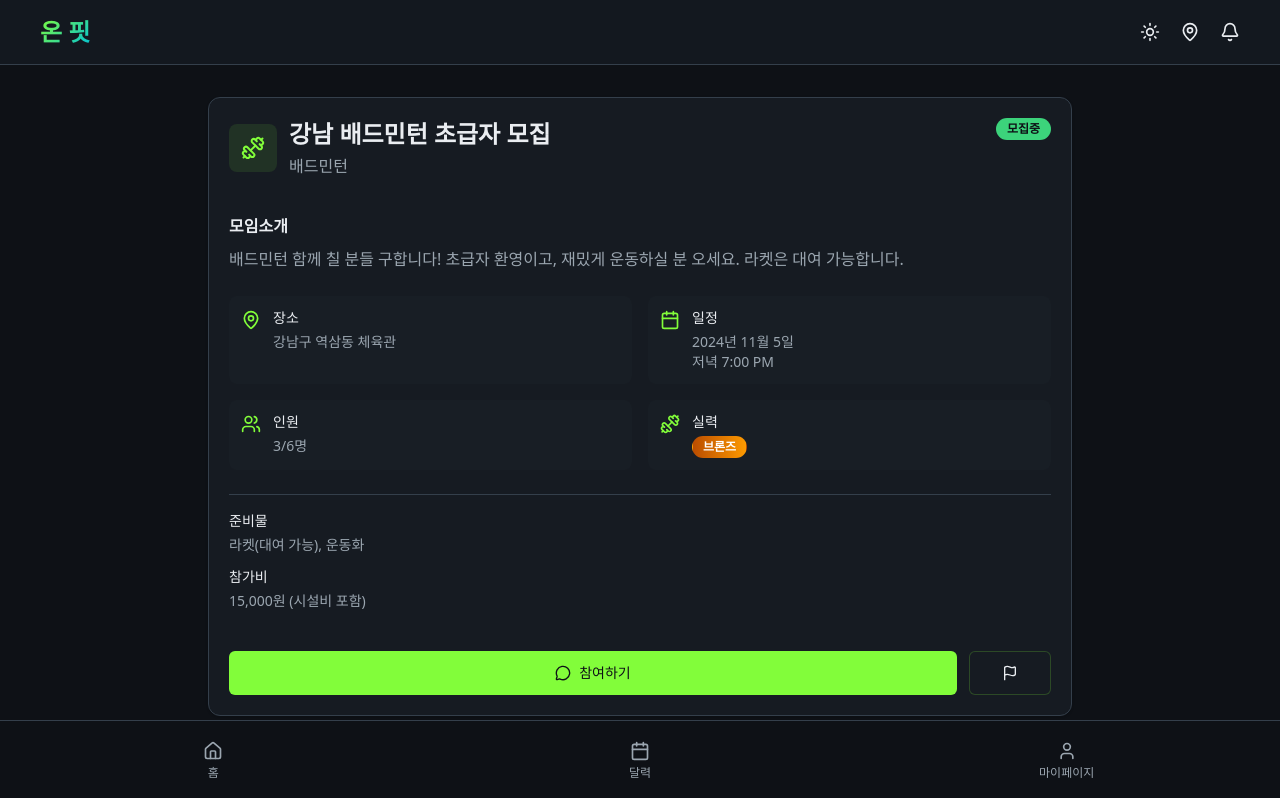
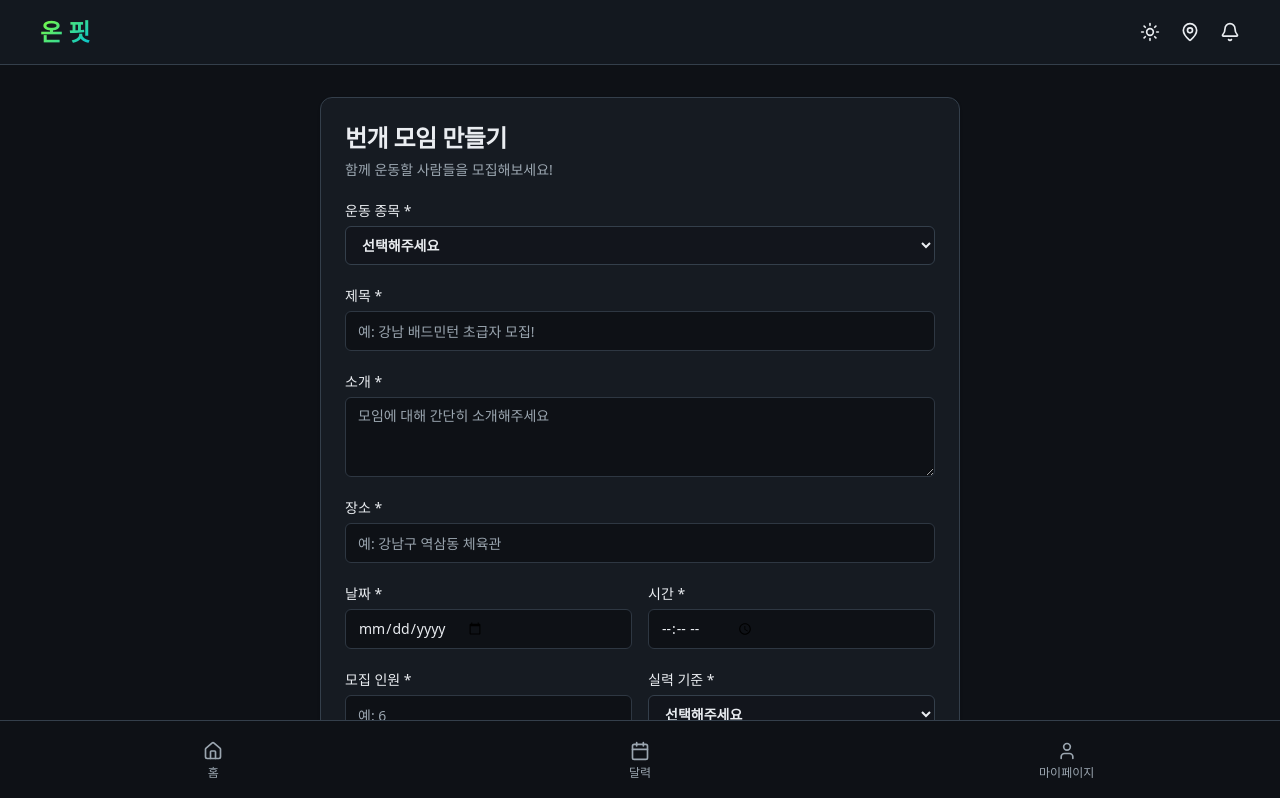
Before and after one commit to shinhaeng1204/on-fit, a Next.js app in the folder on-fit-next/: page /post/create in a window 1280 px wide. Shown: the top 798 px of the page. Built offline with nearby package versions, Linux system fonts and the light colour scheme.

Commit message:
feat : 모임 만들기 페이지 제작

```diff
--- /dev/null
+++ b/on-fit-next/src/app/(main)/post/create/page.tsx
@@ -0,0 +1,139 @@
+import {Card, CardContent, CardHeader} from "@/components/common/Card";
+import DropBox from "@/components/common/DropBox";
+import {Input} from "@/components/common/Input";
+import {TextArea} from "@/components/common/TextArea";
+import {Button} from "@/components/common/Button";
+
+const sportOption = [
+  "배드민턴", "축구", "야구"
+]
+
+const levelOption = [
+  '브론즈', '실버', '골드'
+]
+
+export default function Page () {
+
+  return (
+    <main className="container mx-auto px-4 py-8 max-w-2xl">
+      <Card>
+        <CardHeader className="flex flex-col space-y-1.5 p-6">
+          <h3 className="font-semibold tracking-tight text-2xl">번개 모임 만들기</h3>
+          <p className="text-sm text-muted-foreground">함께 운동할 사람들을 모집해보세요!</p>
+        </CardHeader>
+        <CardContent className="p-6 pt-0">
+          <form action="" className="space-y-6">
+            {/* 운동 종목 */}
+            <div className="space-y-2 flex flex-col">
+              <label
+                htmlFor=""
+                className="text-sm font-medium leading-none
+                peer-disabled:cursor-not-allowed peer-disabled:opacity-70"
+              >
+                운동 종목 *
+              </label>
+              <DropBox options={sportOption} className="w-full" />
+            </div>
+            {/* 제목 */}
+            <div className="space-y-2 flex flex-col">
+              <label
+                htmlFor=""
+                className="text-sm font-medium leading-none
+                peer-disabled:cursor-not-allowed peer-disabled:opacity-70">
+                제목 *
+              </label>
+              <Input type="text" placeholder="예: 강남 배드민턴 초급자 모집!" />
+            </div>
+            {/* 소개 */}
+            <div className="space-y-2 flex flex-col">
+              <label
+                htmlFor=""
+                className="text-sm font-medium leading-none
+                peer-disabled:cursor-not-allowed peer-disabled:opacity-70">
+                소개 *
+              </label>
+              <TextArea placeholder="모임에 대해 간단히 소개해주세요" />
+            </div>
+            {/* 장소 */}
+            <div className="space-y-2 flex flex-col">
+              <label
+                htmlFor=""
+                className="text-sm font-medium leading-none
+                peer-disabled:cursor-not-allowed peer-disabled:opacity-70">
+                장소 *
+              </label>
+              <Input type="text" placeholder="예: 강남구 역삼동 체육관" />
+            </div>
+            {/* 날짜 및 시간*/}
+            <div className="grid sm:grid-cols-2 gap-4">
+              <div className="space-y-2 flex flex-col">
+                <label
+                  htmlFor=""
+                  className="text-sm font-medium leading-none
+                peer-disabled:cursor-not-allowed peer-disabled:opacity-70">
+                  날짜 *
+                </label>
+                <Input type="date" />
+              </div>
+              <div className="space-y-2 flex flex-col">
+                <label
+                  htmlFor=""
+                  className="text-sm font-medium leading-none
+                peer-disabled:cursor-not-allowed peer-disabled:opacity-70">
+                  시간 *
+                </label>
+                <Input type="time" />
+              </div>
+            </div>
+            {/* 인원 및 기준 */}
+            <div className="grid sm:grid-cols-2 gap-4">
+              <div className="space-y-2 flex flex-col">
+                <label
+                  htmlFor=""
+                  className="text-sm font-medium leading-none
+                peer-disabled:cursor-not-allowed peer-disabled:opacity-70">
+                  모집 인원 *
+                </label>
+                <Input type="number" placeholder="예: 6" />
+              </div>
+              <div className="space-y-2 flex flex-col">
+                <label
+                  htmlFor=""
+                  className="text-sm font-medium leading-none
+                peer-disabled:cursor-not-allowed peer-disabled:opacity-70">
+                  실력 기준 *
+                </label>
+                <DropBox options={levelOption} />
+              </div>
+            </div>
+            {/* 준비물 */}
+            <div className="space-y-2 flex flex-col">
+              <label
+                htmlFor=""
+                className="text-sm font-medium leading-none
+                peer-disabled:cursor-not-allowed peer-disabled:opacity-70">
+                준비물
+              </label>
+              <Input type="text" placeholder="예: 라켓(대여 가능), 운동화" />
+            </div>
+            {/* 참가비 */}
+            <div className="space-y-2 flex flex-col">
+              <label
+                htmlFor=""
+                className="text-sm font-medium leading-none
+                peer-disabled:cursor-not-allowed peer-disabled:opacity-70">
+                참가비
+              </label>
+              <Input type="text" placeholder="예: 15,000원 (시설비 포함)" />
+            </div>
+            {/* 버튼 인터렉션 */}
+            <div className="flex gap-3 pt-4">
+              <Button variant="outline" fullWidth={true}>취소</Button>
+              <Button variant="hero" fullWidth={true}>모임 만들기</Button>
+            </div>
+          </form>
+        </CardContent>
+      </Card>
+    </main>
+  )
+}
```
